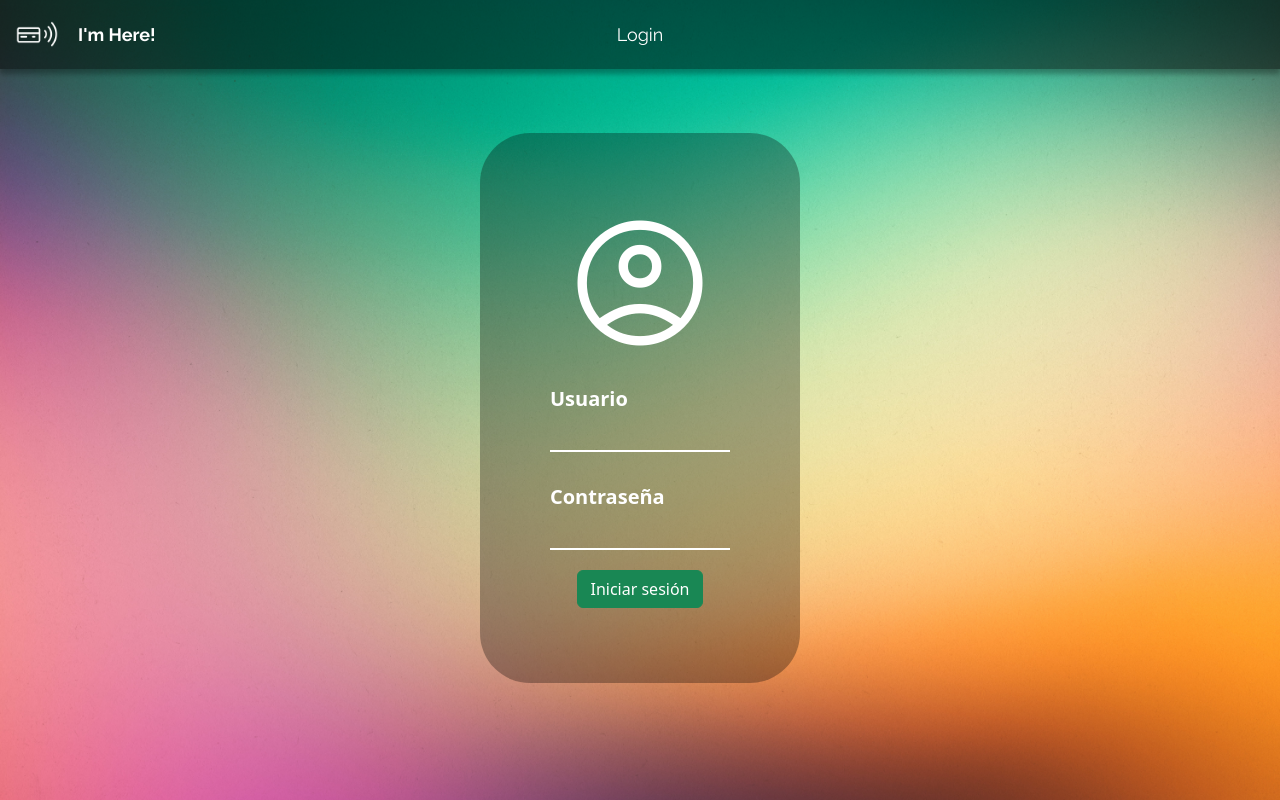
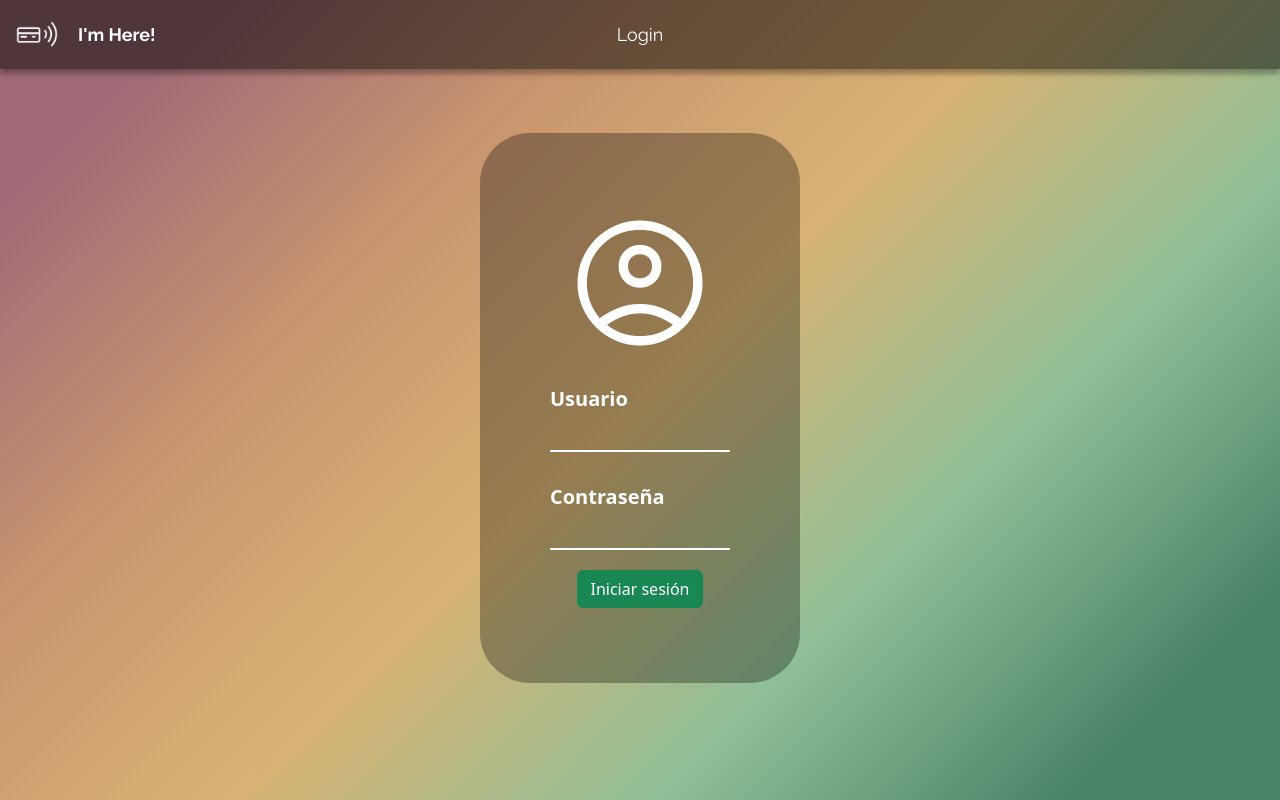
Before and after one commit to Gingaosu/Im-Here-, a PHP site: page /html/login.php in a window 1280 px wide. Run offline with PHP 8.4, Linux system fonts and the light colour scheme; some libraries are stand-ins or nearby versions.

Commit message:
Se reemplazaron los bgs de imagenes a gradientes

```diff
--- a/ImHere/vistas/css/agregarAlumnoPopUp.css
+++ b/ImHere/vistas/css/agregarAlumnoPopUp.css
@@ -48,7 +48,8 @@ nav.navbar .btn-outline-secondary {
 }
 
 body {
-    background-image: url(../imgs/fondo4.jpg);
+    background-color: #4158D0;
+    background-image: linear-gradient(43deg, #4158D0 0%, #C850C0 46%, #FFCC70 100%);
     background-position: center;
     background-size: cover;
     background-attachment: fixed;
--- a/ImHere/vistas/css/agregarGrupo.css
+++ b/ImHere/vistas/css/agregarGrupo.css
@@ -48,9 +48,10 @@ nav.navbar .btn-outline-secondary {
 }
 
 body {
-    background-image: url(../imgs/fondo4.jpg);
+    background-color: #4158D0;
+    background-image: linear-gradient(43deg, #4158D0 0%, #C850C0 46%, #FFCC70 100%);
     background-position: center;
-    background-size: 150%;
+    background-size: cover;
     background-attachment: fixed;
     font-family: "Raleway", Arial, Helvetica, sans-serif;
 }
--- a/ImHere/vistas/css/borrarGrupo.css
+++ b/ImHere/vistas/css/borrarGrupo.css
@@ -56,7 +56,8 @@ nav.navbar .btn-outline-secondary {
 }
 
 body {
-    background-image: url(../imgs/fondo4.jpg);
+    background-color: #4158D0;
+    background-image: linear-gradient(43deg, #4158D0 0%, #C850C0 46%, #FFCC70 100%);
     background-position: center;
     background-size: cover;
     background-attachment: fixed;
--- a/ImHere/vistas/css/editarAlumnoPopUp.css
+++ b/ImHere/vistas/css/editarAlumnoPopUp.css
@@ -48,7 +48,8 @@ nav.navbar .btn-outline-secondary {
 }
 
 body {
-    background-image: url(../imgs/fondo4.jpg);
+    background-color: #4158D0;
+    background-image: linear-gradient(43deg, #4158D0 0%, #C850C0 46%, #FFCC70 100%);
     background-position: center;
     background-size: cover;
     background-attachment: fixed;
--- a/ImHere/vistas/css/editarGrupoPopUp.css
+++ b/ImHere/vistas/css/editarGrupoPopUp.css
@@ -57,7 +57,8 @@ nav.navbar .btn-outline-secondary {
 }
 
 body {
-    background-image: url(../imgs/fondo4.jpg);
+    background-color: #4158D0;
+    background-image: linear-gradient(43deg, #4158D0 0%, #C850C0 46%, #FFCC70 100%);
     background-position: center;
     background-size: cover;
     background-attachment: fixed;
@@ -85,9 +86,6 @@ body {
     align-items: center;
     margin-top: 50px;
 }
-
-
-
 
 .centro {
     display: flex;
--- a/ImHere/vistas/css/eliminarAlumno.css
+++ b/ImHere/vistas/css/eliminarAlumno.css
@@ -48,7 +48,8 @@ nav.navbar .btn-outline-secondary {
 }
 
 body {
-    background-image: url(../imgs/fondo4.jpg);
+    background-color: #4158D0;
+    background-image: linear-gradient(43deg, #4158D0 0%, #C850C0 46%, #FFCC70 100%);
     background-position: center;
     background-size: cover;
     background-attachment: fixed;
--- a/ImHere/vistas/css/login.css
+++ b/ImHere/vistas/css/login.css
@@ -47,12 +47,26 @@ nav.navbar .btn-outline-secondary {
 }
 
 body {
-    background-image: url(../imgs/fondo2.jpg);
+    background: linear-gradient(135deg,
+        #a06a77 10%,
+        #c9956f 30%,
+        #d8b374 50%,
+        #8fbf97 70%,
+        #4a8268 90%
+    );
     background-position: center;
     background-size: cover;
     background-attachment: fixed;
     font-family: "Raleway", Arial, Helvetica, sans-serif;
+    position: relative;
+    overflow: hidden;
 }
+
+
+
+
+
+
 
 .form {
     display: flex;
--- a/ImHere/vistas/css/registroDeAsistencia.css
+++ b/ImHere/vistas/css/registroDeAsistencia.css
@@ -30,7 +30,7 @@ nav.navbar .btn-outline-secondary {
     gap: 16px;
 }
 
-.name-application > a {
+.name-application>a {
     display: flex;
     align-items: center;
     color: white;
@@ -75,7 +75,8 @@ nav.navbar .btn-outline-secondary {
 }
 
 body {
-    background-image: url(../imgs/fondo5.jpg);
+    background-color: #FF3CAC;
+    background-image: linear-gradient(225deg, #FF3CAC 0%, #784BA0 50%, #2B86C5 100%);
     background-position: center;
     background-size: cover;
     background-attachment: fixed;
--- a/ImHere/vistas/css/registroExitoso.css
+++ b/ImHere/vistas/css/registroExitoso.css
@@ -66,7 +66,8 @@ nav.navbar .btn-outline-secondary {
 }
 
 body {
-    background-image: url(../imgs/fondo5.jpg);
+    background-color: #FF3CAC;
+    background-image: linear-gradient(225deg, #FF3CAC 0%, #784BA0 50%, #2B86C5 100%);
     background-position: center;
     background-size: cover;
     background-attachment: fixed;
--- a/ImHere/vistas/css/registroManual.css
+++ b/ImHere/vistas/css/registroManual.css
@@ -65,7 +65,8 @@ nav.navbar .btn-outline-secondary {
 }
 
 body {
-    background-image: url(../imgs/fondo5.jpg);
+    background-color: #FF3CAC;
+    background-image: linear-gradient(225deg, #FF3CAC 0%, #784BA0 50%, #2B86C5 100%);
     background-position: center;
     background-size: cover;
     background-attachment: fixed;
--- a/ImHere/vistas/css/registroRechazado.css
+++ b/ImHere/vistas/css/registroRechazado.css
@@ -66,7 +66,8 @@ nav.navbar .btn-outline-secondary {
 }
 
 body {
-    background-image: url(../imgs/fondo5.jpg);
+    background-color: #FF3CAC;
+    background-image: linear-gradient(225deg, #FF3CAC 0%, #784BA0 50%, #2B86C5 100%);
     background-position: center;
     background-size: cover;
     background-attachment: fixed;
--- a/ImHere/vistas/css/selectorDeMaterias.css
+++ b/ImHere/vistas/css/selectorDeMaterias.css
@@ -48,7 +48,7 @@ nav.navbar .btn-outline-secondary {
 }
 
 body {
-    background-image: url(../imgs/fondo1.jpg);
+    background-image: linear-gradient( 64.5deg,  rgba(245,116,185,1) 14.7%, rgba(89,97,223,1) 88.7% );
     background-position: center;
     background-size: 150%;
     background-attachment: fixed;
--- a/ImHere/vistas/css/verMateria.css
+++ b/ImHere/vistas/css/verMateria.css
@@ -56,9 +56,10 @@ nav.navbar .btn-outline-secondary {
 }
 
 body {
-    background-image: url(../imgs/fondo4.jpg);
+    background-color: #4158D0;
+    background-image: linear-gradient(43deg, #4158D0 0%, #C850C0 46%, #FFCC70 100%);
     background-position: center;
-    background-size: 150%;
+    background-size: cover;
     background-attachment: fixed;
     font-family: "Raleway", Arial, Helvetica, sans-serif;
 }
```
Also changed, not shown: ImHere/vistas/css/selectorDeGrupos.css (+10 -4 lines).
